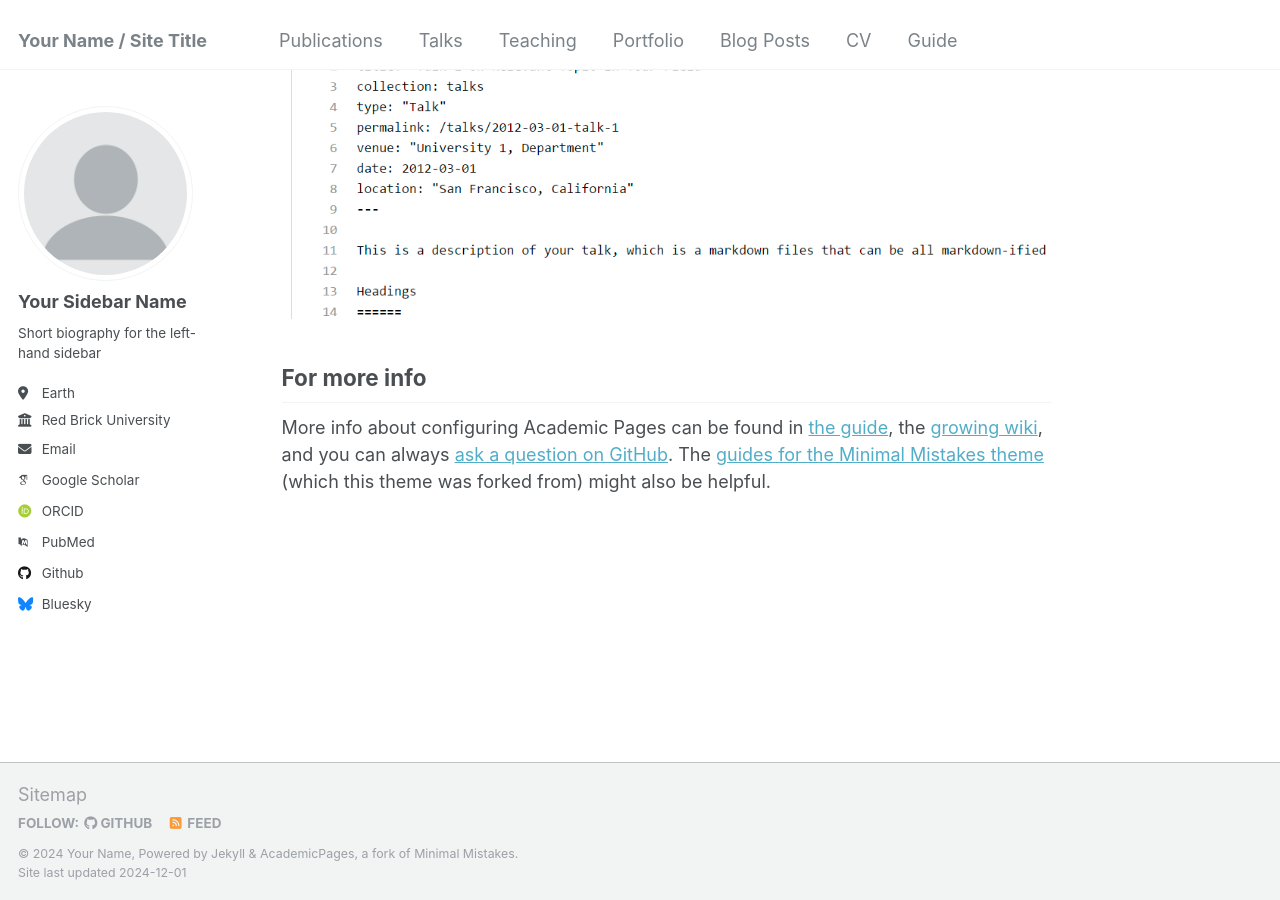
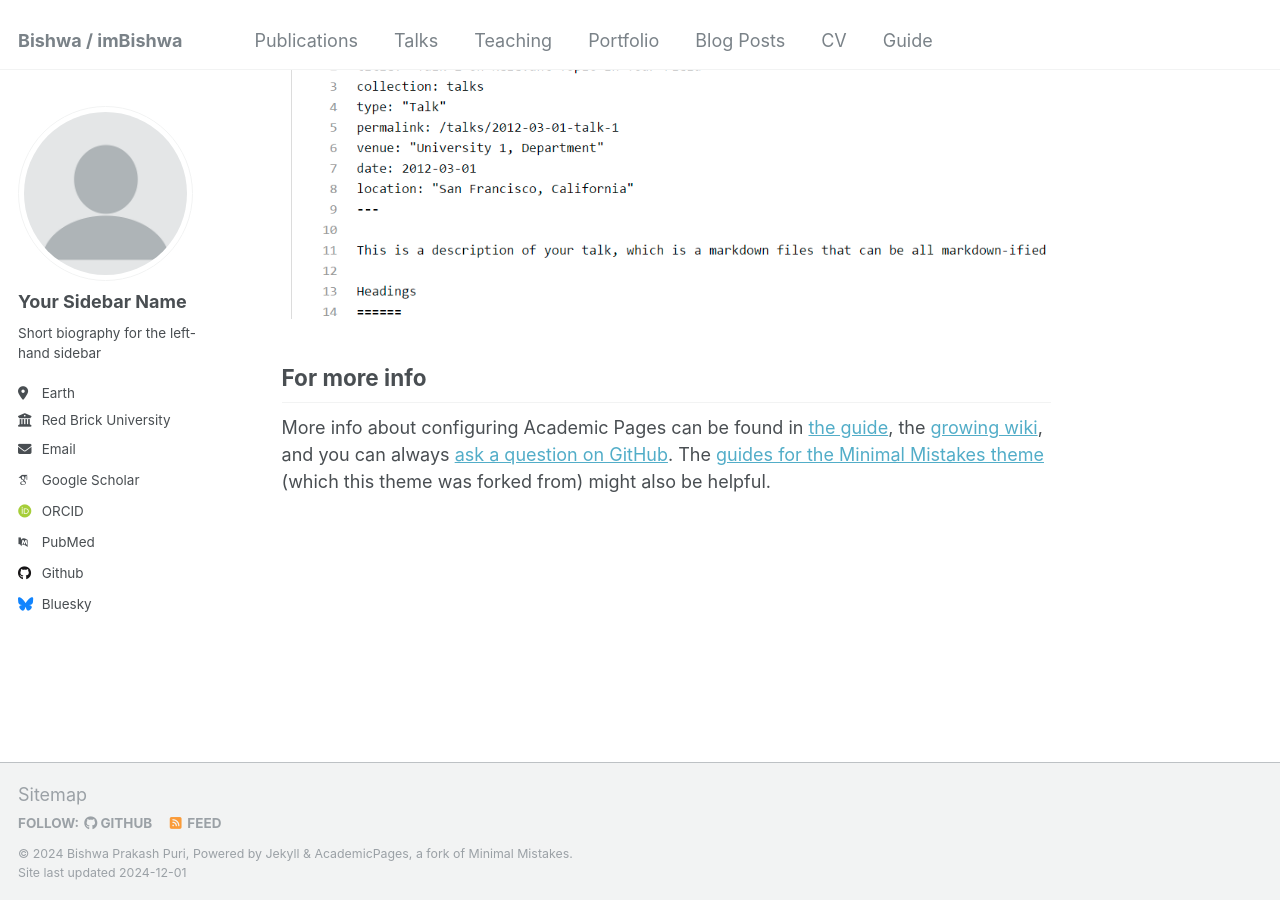
Before and after one commit to workBishwa/imBishwa, a Jekyll site: the page built from _pages/about.md, in a window 1280 px wide and 900 px high, scrolled down 2643 px. Built offline with Jekyll 4.4.1, drawn with Linux system fonts in a browser that asks for light colours; some web fonts are replaced.

Commit message:
Update _config.yml

```diff
--- a/_config.yml
+++ b/_config.yml
@@ -8,13 +8,13 @@
 
 # Basic Site Settings
 locale                   : "en-US"
-title                    : "Your Name / Site Title"
+title                    : "Bishwa / imBishwa"
 title_separator          : "-"
-name                     : &name "Your Name"
-description              : &description "personal description"
+name                     : &name "Bishwa Prakash Puri"
+description              : &description "Bishwa description"
 url                      : https://academicpages.github.io # the base hostname & protocol for your site e.g. "https://[your GitHub username].github.io"
 baseurl                  : "" # the subpath of your site, e.g. "/blog"
-repository               : "academicpages/academicpages.github.io"
+repository               : "workBishwa/imBishwa.github.io"
 
 # Site Author - The following control what appear as part of the author content on the side bar.
 #               If a field is blank the icon and link will not appear, otherwise it will be shown.
```
